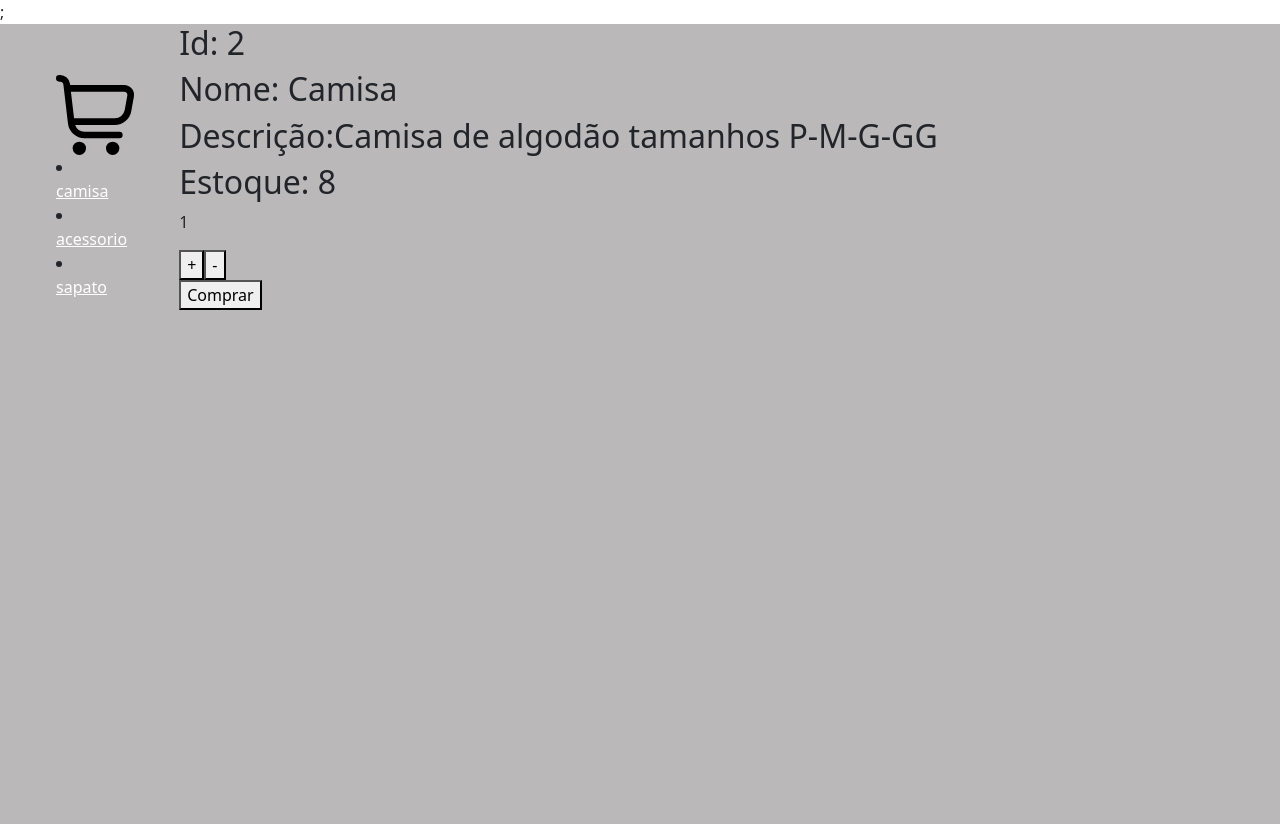
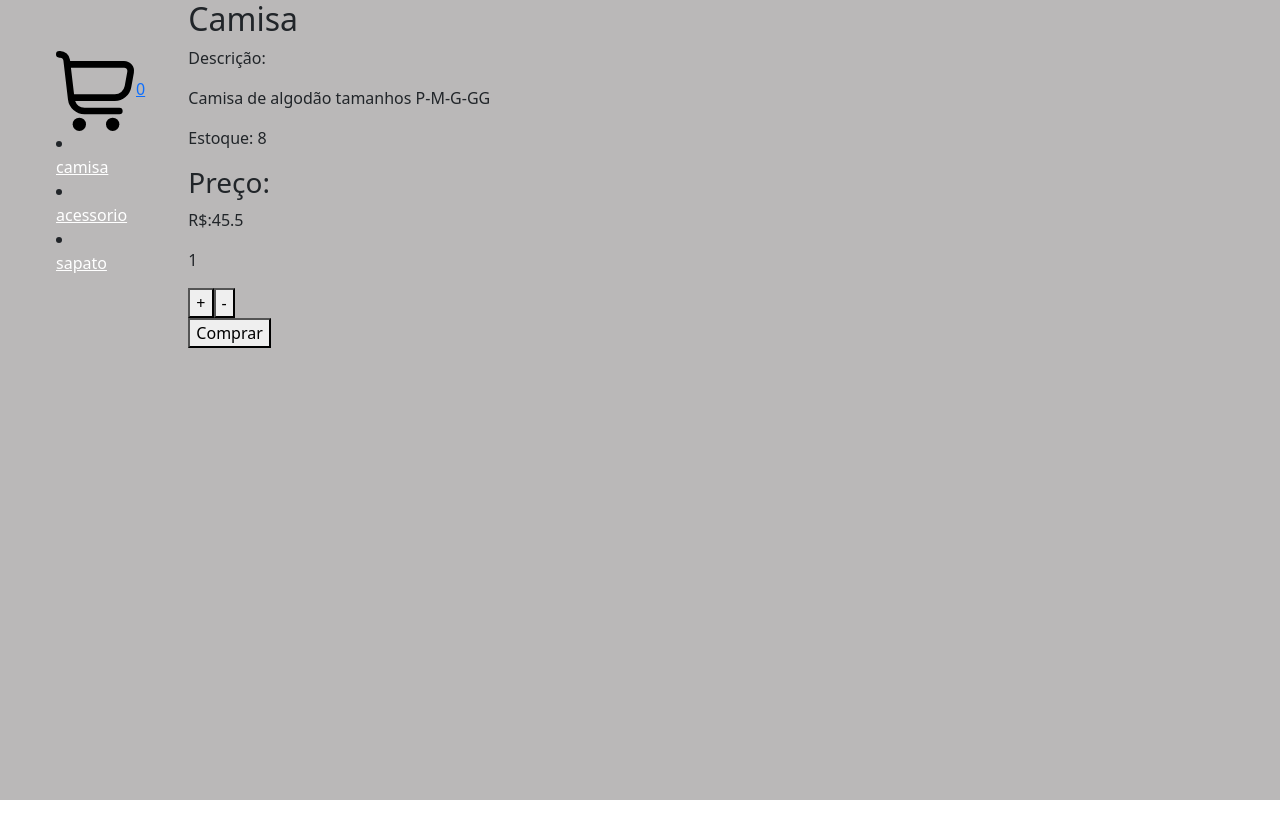
Before and after one commit to igorCastanheira/e-commerce-hamburgueria, a React (Create React App) app: page /item/Camisa in a window 1280 px wide. After the commit the page ends 800 px from the top, so only its background shows below. Built offline with nearby package versions, Linux system fonts and the light colour scheme.

Commit message:
cartView

```diff
--- a/src/App.js
+++ b/src/App.js
@@ -3,18 +3,16 @@ import './App.css';
 import NavBar from './components/NavBar'
 import ItemListContainer from './components/ItemListContainer';
 import{BrowserRouter,Routes,Route} from 'react-router-dom';
-import CartPage from './components/CartPage';
 import ItemDetailContainer from './components/ItemDetailContainer';
-import { CartContext } from './context/CartContext';
-//import ItemDetailContainer from './components/ItemDetailContainer';
-//import ItemDetail from './components/ItemDetail';
-
+import CartContextProvider from './context/CartContext';
+//import CartItems from './components/CartItems';
+import CartPageContainer from'./components/CartpageContaier';
 
 
 function App(){
   return (
 <BrowserRouter>
- <CartContext.Provider value={[]}>;
+ <CartContextProvider >
  <div className='App'>
 
     <NavBar />
@@ -23,10 +21,11 @@ function App(){
   <Route exact path='/:categoryId' element={<ItemListContainer/>}/>
   <Route exact path='/' element={<ItemListContainer/>}/>
   <Route exact path='/item/:itemId' element={<ItemDetailContainer />}/>
-  <Route exact path='/cart' element={<CartPage/>}/>
+  <Route exact path='/cart' element={<CartPageContainer/>}/>
   </Routes>
-</div>
-</CartContext.Provider>
+  </div>
+</CartContextProvider>
+
 </BrowserRouter>
 
 )
--- /dev/null
+++ b/src/components/CartItems.js
@@ -0,0 +1,26 @@
+import React,{useContext} from "react"
+import { CartContext } from "../context/CartContext";
+
+
+
+function CartItems(){
+    const valueVar = useContext(CartContext);
+
+    function removeItem(id){
+       const result=  valueVar.items.filter(function(el) {
+            return el.id !== id
+
+          });
+          valueVar.setItems(result);
+          console.log(valueVar.items);
+        }
+
+    return valueVar.items.map((product) =><div className="card border-secondary mb-3" style={{width:200, height:100}}>
+    <h5>{product.nome}</h5>
+    <h5>Quantidade: {product.ammount}</h5>
+   <button onClick={()=> removeItem(product.id)  }>Remover Item</button>
+
+</div>);
+
+}
+export default CartItems;
--- a/src/components/CartPage.js
+++ /dev/null
@@ -1,10 +0,0 @@
-import React,{useContext} from "react"
-import { CartContext } from "../context/CartContext";
-function CartPage(){
-    const valueVar = useContext(CartContext);
-    return(
-
-        <div>Lista de items: {console.log(valueVar)}</div>
-    )
-}
-export default CartPage;
--- /dev/null
+++ b/src/components/CartpageContaier.js
@@ -0,0 +1,14 @@
+
+import React from "react"
+import CartItems from "./CartItems";
+
+
+ const CartPageContainer = () => {
+
+  return (
+    <div className="inner">
+
+        <CartItems/>
+      </div>
+    );
+};export default CartPageContainer;
--- a/src/components/Item.js
+++ b/src/components/Item.js
@@ -3,7 +3,7 @@ import { Link } from "react-router-dom";
 
 
 const Item =(props)=>{
-  console.log("propriedade do item "+ props.name);
+
   return(
 
 
@@ -13,6 +13,8 @@ const Item =(props)=>{
     <h5 className="card-title">{props.name}</h5>
     <p className="card-text">{props.description}</p>
     <p>{props.stock}</p>
+    <p>Preço:</p>
+    <p>R$:{props.preco}</p>
   </div>
 
   <Link to={`/item/${props.name}`}className="btn btn-secondary" >Detalhes</Link>
--- a/src/components/ItemDetail.js
+++ b/src/components/ItemDetail.js
@@ -1,39 +1,42 @@
 import React, { useState } from "react";
-import { useCartContext } from "../context/CartContext";
+import { CartContext } from "../context/CartContext";
 
-
-
-
-
+import { useContext } from "react";
 
 
 
 
 function ItemDetail ({item}){
-  const valor = useCartContext();
+
   const[add,setAdd]=useState(true);
-const [itemCart,setItemCart]= useState([]);
+
 const count = item.stok;
 const [qnt, setQnt] = new useState(1);
-
-
+const valueVar = useContext(CartContext);
 
 
     let hasStock = (count>0 && count>qnt ) ? true : false;
     let removeStock=( qnt>0   ) ? true: false;
-    var id= item.id;
+  function addContext(){
+    valueVar.setItems([...valueVar.items,{id:item.id,nome:item.name,ammount:qnt}])
+    console.log(valueVar);
+  }
+
 function addHandler(){
   setAdd(false)
-  setItemCart({"id": id,
-  "ammount": qnt })
-  valor.setItems({itemCart})
+ addContext();
+
+
 }
 return (
           <div key={item.id}>
-            <h2>Id: {item.id}</h2>
-            <h2>Nome: {item.name}</h2>
-            <h2>Descrição:{item.description}</h2>
-            <h2>Estoque: {item.stok}</h2>
+
+            <h2> {item.name}</h2>
+            <p>Descrição:</p>
+            <p>{item.description}</p>
+            <p>Estoque: {item.stok}</p>
+            <h3>Preço:</h3>
+            <p>R$:{item.preco}</p>
            {add? (
 
         <div className=" Counter">
--- a/src/components/ItemList.js
+++ b/src/components/ItemList.js
@@ -1,6 +1,6 @@
 import React from "react";
 import Item from "./Item";
 const ItemList = ({items})=>{
-    return items.map((product) => <Item name = {product.name} description ={product.description} stok={product.stok}/>);
+    return items.map((product) => <Item name = {product.name} description ={product.description} stok={product.stok} preco={product.preco}/>);
   }
   ;export default ItemList;
--- a/src/components/cartWidget.js
+++ b/src/components/cartWidget.js
@@ -1,17 +1,29 @@
 import React from "react"
 import { Link } from "react-router-dom";
-import { useCartContext } from "../context/CartContext";
+import {CartContext } from "../context/CartContext";
+import { useContext } from "react";
+//import { useState } from "react";
 
+let total=0;
 
+function somar(x){
+
+return total+=x;
+
+}
 
 function CartIcon(){
+    const valueVar = useContext(CartContext);
+     valueVar.items.forEach(element =>somar(element.ammount) );
+     console.log(total);
 
-const valor = useCartContext();
     return(
     <Link to="/cart" className="cart">
 <svg xmlns="http://www.w3.org/2000/svg" id="Outline" viewBox="0 0 24 24" width="80" height="80">
     <path d="M22.713,4.077A2.993,2.993,0,0,0,20.41,3H4.242L4.2,2.649A3,3,0,0,0,1.222,0H1A1,1,0,0,0,1,2h.222a1,1,0,0,1,.993.883l1.376,11.7A5,5,0,0,0,8.557,19H19a1,1,0,0,0,0-2H8.557a3,3,0,0,1-2.82-2h11.92a5,5,0,0,0,4.921-4.113l.785-4.354A2.994,2.994,0,0,0,22.713,4.077ZM21.4,6.178l-.786,4.354A3,3,0,0,1,17.657,13H5.419L4.478,5H20.41A1,1,0,0,1,21.4,6.178Z"/><circle
-cx="7" cy="22" r="2"/><circle cx="17" cy="22" r="2"/></svg></Link>
+cx="7" cy="22" r="2"/><circle cx="17" cy="22" r="2"/></svg>
+{total}</Link>
+
 );
 
 }export default CartIcon
--- a/src/context/CartContext.js
+++ b/src/context/CartContext.js
@@ -1,19 +1,14 @@
-import { createContext, useContext, useState } from "react";
+import React from "react";
+import { createContext,  useState } from "react";
 
 export const CartContext = createContext([]);
 
-export const useCartContext = ()=> useContext(CartContext);
-
-export function CartContextProvider({defaulValue={}},children){
+export function CartContextProvider(props){
 const[items,setItems] = useState([]);
-
-
-
-
 
     return(
         <CartContext.Provider value={{items,setItems}}>
-            {children}
+            {props.children}
         </CartContext.Provider>
     )
-}
+};export default CartContextProvider;
--- a/src/mock/products.js
+++ b/src/mock/products.js
@@ -1,5 +1,5 @@
 
 
-export const products = [  {itemCategory:'sapato',id: 1, name: 'Sapato social', description: 'Sapato social - tamanhos 35-45', stok: 10},
-{itemCategory:'camisa',id:2, name: 'Camisa', description: 'Camisa de algodão tamanhos P-M-G-GG', stok: 8},{itemCategory:'camisa',id:3, name: 'Camisa Polo', description: 'Camisa Polo tamanhos P-M-G-GG', stok: 8},
-{itemCategory:'acessorio',id: 4, name: 'Cinto', description: 'Cinto de couro tamanho unico', stok: 20}];
+export const products = [  {itemCategory:'sapato',id: 1, name: 'Sapato social', description: 'Sapato social - tamanhos 35-45', stok: 10,preco: 50},
+{itemCategory:'camisa',id:2, name: 'Camisa', description: 'Camisa de algodão tamanhos P-M-G-GG', stok: 8,preco:45.50},{itemCategory:'camisa',id:3, name: 'Camisa Polo', description: 'Camisa Polo tamanhos P-M-G-GG', stok: 8,preco:39.90},
+{itemCategory:'acessorio',id: 4, name: 'Cinto', description: 'Cinto de couro tamanho unico', stok: 20,preco:25.00}];
```
Also changed, not shown: src/logo.svg (deleted).
